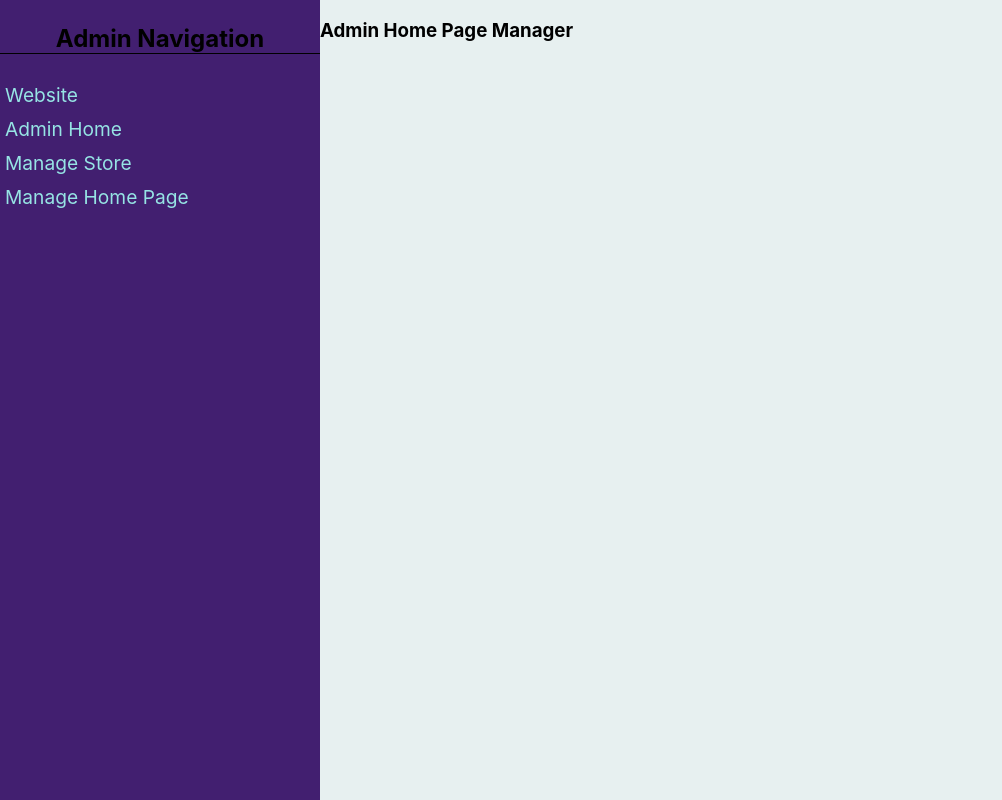
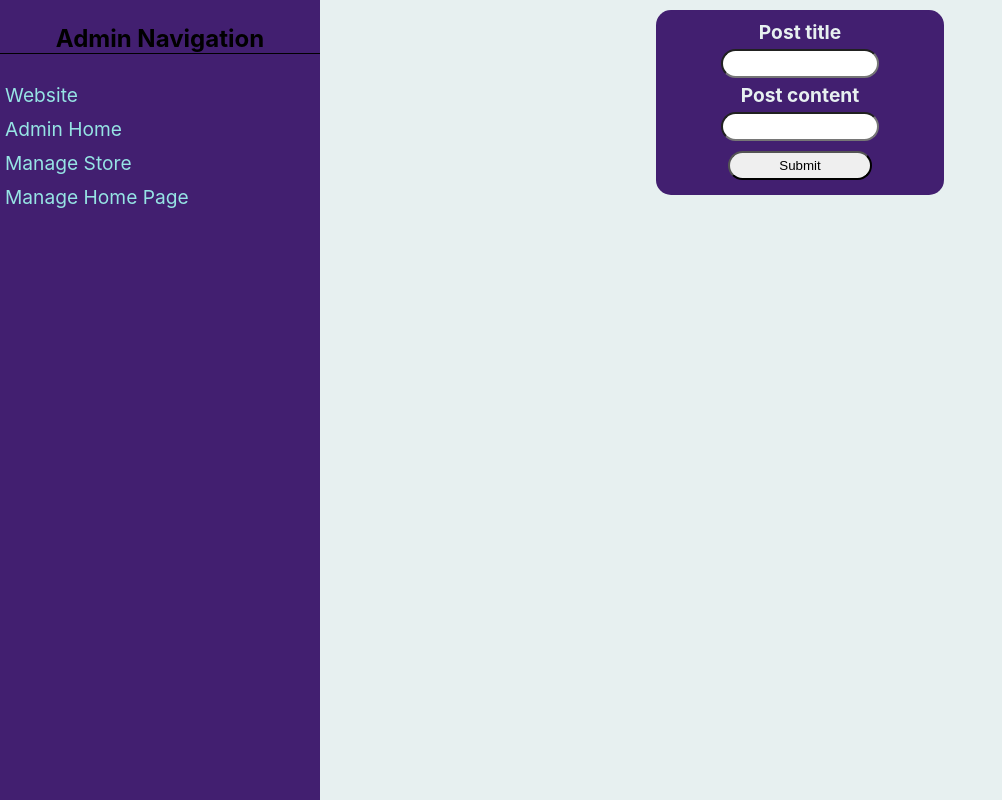
Before and after one commit to Vulpie/flask_api_with_react, a React (Create React App) app in the folder client/: page /admin/manage/home in a window 1280 px wide. Shown: the whole page, without its empty margins (0-1002 px from the left). Built offline with nearby package versions, Linux system fonts and the light colour scheme.

Commit message:
feat: add endpoint to creat new blog post, add Blog model

```diff
--- a/client/src/components/Admin/AdminHome.js
+++ b/client/src/components/Admin/AdminHome.js
@@ -1,11 +1,13 @@
 import React from 'react'
 import AdminNavBar from './AdminNavBar'
-
+import PostForm from './PostForm'
 const AdminHome = () => {
 	return (
 		<div className="admin">
 			<AdminNavBar />
-			<h3>Admin Home Page Manager</h3>
+			<div className="admin__area">
+				<PostForm />
+			</div>
 		</div>
 	)
 }
--- a/client/src/components/Admin/AdminStore.js
+++ b/client/src/components/Admin/AdminStore.js
@@ -1,6 +1,6 @@
 import React, { useState, useEffect } from 'react'
 import AdminNavBar from './AdminNavBar'
-import Form from './Form'
+import ItemForm from './ItemForm'
 import StoreItem from './StoreItem'
 
 const AdminStore = () => {
@@ -9,7 +9,7 @@ const AdminStore = () => {
 	const [itemCount, setItemCount] = useState(0)
 
 	useEffect(() => {
-		fetch('/api')
+		fetch('/api/item/all')
 			.then((res) => {
 				if (res.ok) {
 					return res.json()
@@ -26,7 +26,7 @@ const AdminStore = () => {
 	}
 
 	const handleFormSubmit = () => {
-		fetch('/api/create', {
+		fetch('/api/item/add', {
 			method: 'POST',
 			body: JSON.stringify({ content: addItem }),
 			headers: {
@@ -48,7 +48,7 @@ const AdminStore = () => {
 		<div className="admin">
 			<AdminNavBar />
 			<div className="admin__area">
-				<Form
+				<ItemForm
 					userInput={addItem}
 					onFormChange={handleFormChange}
 					handleFormSubmit={handleFormSubmit}
@@ -56,6 +56,7 @@ const AdminStore = () => {
 				<div className="admin__area_list">
 					{store.map((item) => (
 						<StoreItem
+							key={'store_item' + item.id}
 							content={item.content}
 							id={item.id}
 							updateCount={updateCount}
--- /dev/null
+++ b/client/src/components/Admin/PostForm.js
@@ -0,0 +1,46 @@
+import React from 'react'
+
+const PostForm = () => {
+	const handleSubmit = (e) => {
+		e.preventDefault()
+		const title = e.target['title'].value
+		const content = e.target['content'].value
+		fetch('/api/post/add', {
+			method: 'POST',
+			body: JSON.stringify({ title, content }),
+			headers: {
+				'Content-type': 'application/json; charset=UTF-8',
+			},
+		})
+			.then((res) => res.json())
+			.then((msg) => {
+				console.log(msg)
+				//setItemCount(itemCount + 1)
+			})
+	}
+	return (
+		<form onSubmit={(e) => handleSubmit(e)} className="admin__area_form">
+			<label className="admin__area_form_label">Post title</label>
+			<input
+				className="admin__area_form_input"
+				type="text"
+				name="title"
+				required
+			/>
+			<label className="admin__area_form_label">Post content</label>
+			<input
+				className="admin__area_form_input"
+				type="text"
+				name="content"
+				required
+			/>
+			<input
+				type="submit"
+				value="Submit"
+				className="admin__area_form_button"
+			/>
+		</form>
+	)
+}
+
+export default PostForm
--- a/client/src/components/Admin/StoreItem.js
+++ b/client/src/components/Admin/StoreItem.js
@@ -3,7 +3,7 @@ import { Link } from 'react-router-dom'
 
 const StoreItem = ({ content, id, updateCount }) => {
 	const deleteItem = () => {
-		fetch(`/api/${id}`, {
+		fetch(`/api/item/delete/${id}`, {
 			method: 'POST',
 			body: JSON.stringify({ id: id }),
 		})
@@ -15,7 +15,7 @@ const StoreItem = ({ content, id, updateCount }) => {
 	}
 
 	return (
-		<div className="admin__area_list_item" key={'store_item' + id}>
+		<div className="admin__area_list_item">
 			<p className="admin__area_list_item_property">{content}</p>
 			<Link to={`${id}`} className="admin__area_list_item_link">
 				Details
--- a/client/src/components/Public/Store.js
+++ b/client/src/components/Public/Store.js
@@ -6,7 +6,7 @@ const Store = () => {
 	const [store, setStore] = useState([])
 
 	useEffect(() => {
-		fetch('/api')
+		fetch('/api/item/all')
 			.then((res) => {
 				if (res.ok) {
 					return res.json()
```
Also changed, not shown: client/src/components/Admin/ItemForm.js (renamed from client/src/components/Admin/Form.js), 2 other files (tests, documents, lock files or other folders).
